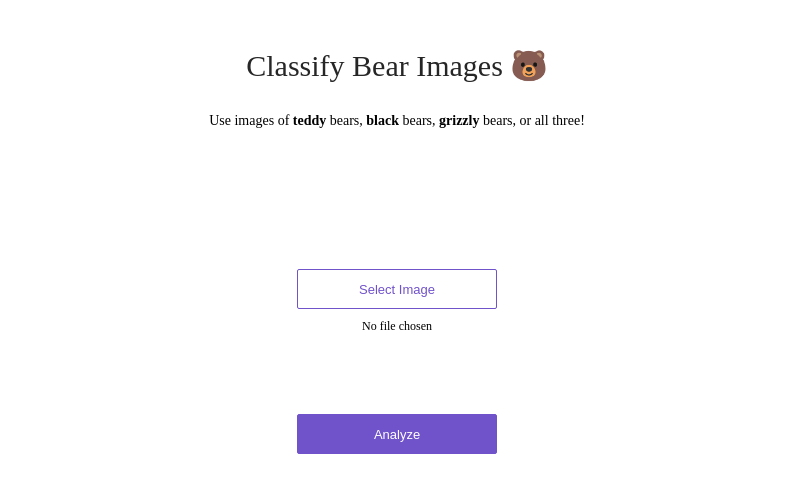
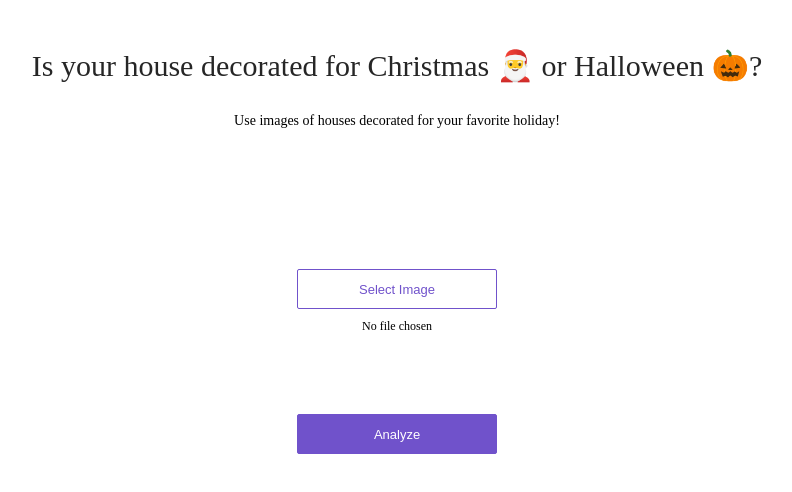
Before and after one commit to LukeSagers/CNN-Classifier-fastai, a plain HTML site: page app/view/index.html in a window 1280 px wide. Shown: the whole page, without its empty margins (243-1035 px from the left). Drawn offline with Linux system fonts and the light colour scheme.

Commit message:
Customize to holiday houses

```diff
--- a/app/view/index.html
+++ b/app/view/index.html
@@ -7,10 +7,9 @@
 <body>
 <div>
   <div class='center'>
-    <div class='title'>Classify Bear Images 🐻</div>
+    <div class='title'>Is your house decorated for Christmas 🎅 or Halloween 🎃?</div>
     <p>
-      Use images of <strong>teddy</strong> bears, <strong>black</strong> bears, <strong>grizzly</strong> bears, or
-      all three!
+      Use images of houses decorated for your favorite holiday!
     </p>
     <div class='content'>
       <div class='no-display'>
```
